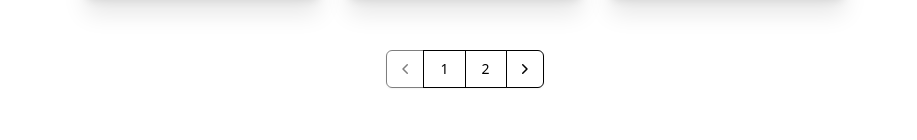
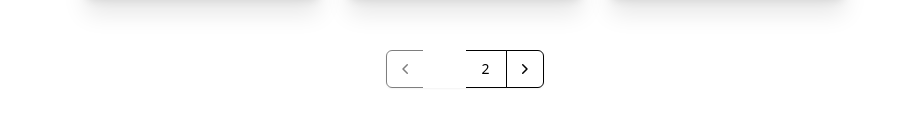
Before and after one commit to eighty-nine89/airconditioner-app, a React (Create React App) app: page /gallery in a window 1280 px wide. Shown: the part 970-1110 px from the top of the page, without its empty margins (175-1092 px from the left). Built offline with nearby package versions, Linux system fonts and the light colour scheme; a web font is replaced by a local one.

Commit message:
udpate page active number color

```diff
--- a/src/pages/Gallery.js
+++ b/src/pages/Gallery.js
@@ -152,7 +152,7 @@ const Gallery = () => {
                                 onClick={() => paginate(i + 1)}
                                 className={`relative inline-flex items-center px-4 py-2 border border-gray-300 bg-white text-sm font-medium transition-colors duration-200 ${
                                     currentPage === i + 1
-                                        ? 'z-10 bg-gray-300 border-gray-400 text-gray-700'
+                                        ? 'z-10 bg-dark-gray border-gray-400 text-white'
                                         : 'text-gray-700 hover:bg-gray-50'
                                 }`}
                             >
```
